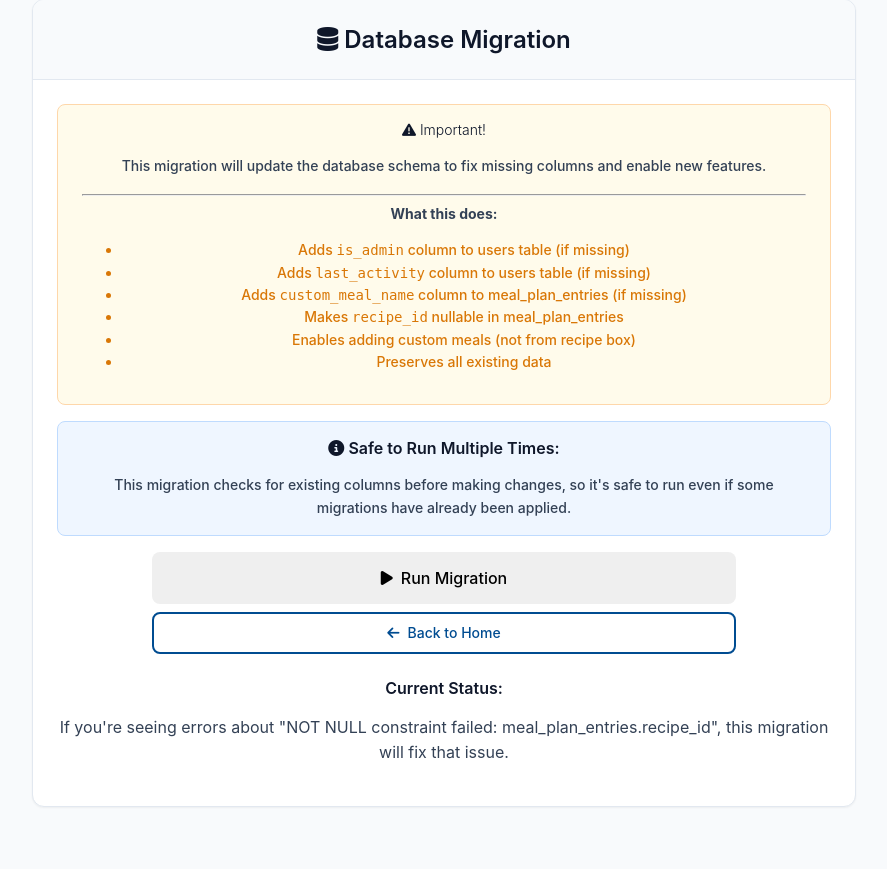
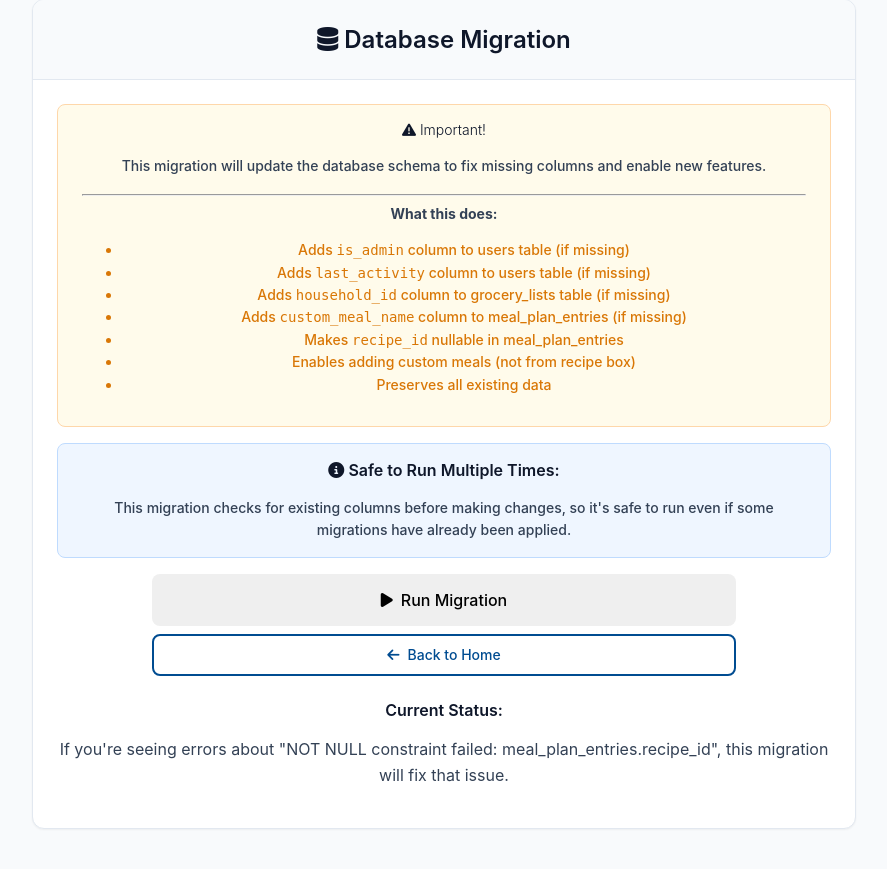
Before and after one commit to ElleWhiteDev/Auto-Cart, a Flask app: page /admin/migrate-database in a window 1280 px wide. Shown: the part 213-1082 px from the top of the page, without its empty margins (196-1083 px from the left). Before the commit the page ends 1020 px from the top, so only its background shows below. Run offline with Flask 3, Linux system fonts and the light colour scheme.

Commit message:
FRY-XXX Add household_id column migration for grocery_lists table

```diff
--- a/app.py
+++ b/app.py
@@ -1869,7 +1869,27 @@ def migrate_database():
             migration_results.append(f"❌ Failed to add last_activity: {str(e2)[:100]}")
             logger.error(f"Failed to add last_activity column: {e2}")
 
-    # Migration 2: Add custom_meal_name column to meal_plan_entries if it doesn't exist
+    # Migration 2: Add household_id column to grocery_lists if it doesn't exist
+    try:
+        logger.info("Checking for household_id column in grocery_lists...")
+        db.session.execute(text("SELECT household_id FROM grocery_lists LIMIT 1"))
+        db.session.commit()
+        migration_results.append("✓ household_id column already exists in grocery_lists")
+    except Exception as e:
+        db.session.rollback()  # Rollback the failed transaction
+        logger.info(f"household_id column check failed: {e}")
+        try:
+            logger.info("Adding household_id column to grocery_lists table...")
+            db.session.execute(text("ALTER TABLE grocery_lists ADD COLUMN household_id INTEGER REFERENCES households(id) ON DELETE CASCADE"))
+            db.session.commit()
+            migration_results.append("✓ Added household_id column to grocery_lists table")
+            logger.info("household_id column added successfully")
+        except Exception as e2:
+            db.session.rollback()
+            migration_results.append(f"❌ Failed to add household_id: {str(e2)[:100]}")
+            logger.error(f"Failed to add household_id column: {e2}")
+
+    # Migration 3: Add custom_meal_name column to meal_plan_entries if it doesn't exist
     try:
         logger.info("Checking for custom_meal_name column...")
         db.session.execute(text("SELECT custom_meal_name FROM meal_plan_entries LIMIT 1"))
@@ -1889,7 +1909,7 @@ def migrate_database():
             migration_results.append(f"❌ Failed to add custom_meal_name: {str(e2)[:100]}")
             logger.error(f"Failed to add custom_meal_name column: {e2}")
 
-    # Migration 3: Make recipe_id nullable in meal_plan_entries (PostgreSQL version)
+    # Migration 4: Make recipe_id nullable in meal_plan_entries (PostgreSQL version)
     try:
         logger.info("Making recipe_id nullable in meal_plan_entries...")
         db.session.execute(text("ALTER TABLE meal_plan_entries ALTER COLUMN recipe_id DROP NOT NULL"))
--- a/templates/admin_migrate.html
+++ b/templates/admin_migrate.html
@@ -23,6 +23,7 @@
                         <ul>
                             <li>Adds <code>is_admin</code> column to users table (if missing)</li>
                             <li>Adds <code>last_activity</code> column to users table (if missing)</li>
+                            <li>Adds <code>household_id</code> column to grocery_lists table (if missing)</li>
                             <li>Adds <code>custom_meal_name</code> column to meal_plan_entries (if missing)</li>
                             <li>Makes <code>recipe_id</code> nullable in meal_plan_entries</li>
                             <li>Enables adding custom meals (not from recipe box)</li>
```
